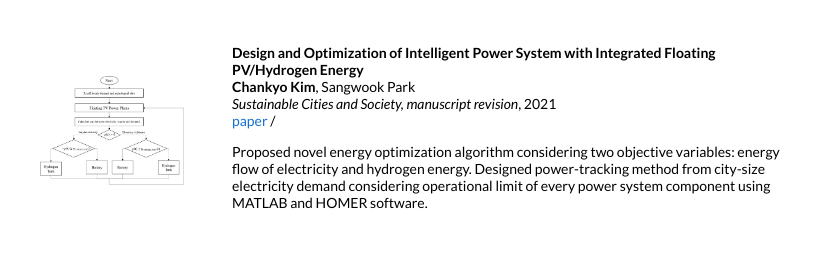
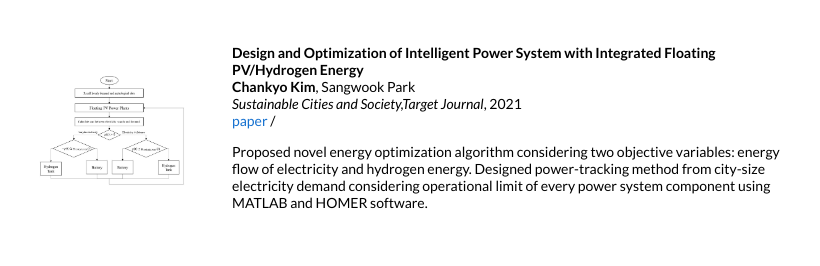
Before and after one commit to ChanKyoKim/ChanKyoKim.github.io, a Jekyll site: the page built from _posts/2021-11-15-hpe.markdown, in a window 1280 px wide. Shown: the part 654-920 px from the top of the page, without its empty margins (228-1048 px from the left). Built offline with Jekyll 4.4.1, drawn with Linux system fonts in a browser that asks for light colours.

Commit message:
Update 2021-09-01-hres.markdown

```diff
--- a/_posts/2021-09-01-hres.markdown
+++ b/_posts/2021-09-01-hres.markdown
@@ -6,7 +6,7 @@ image: /images/hres_flow.jpg
 categories: research
 author: "Chankyo Kim"
 authors: "<strong>Chankyo Kim</strong>, Sangwook Park"
-venue: "Sustainable Cities and Society, manuscript revision"
+venue: "Sustainable Cities and Society,Target Journal"
 paper: /pdfs/HRES.pdf
 ---
 
```
